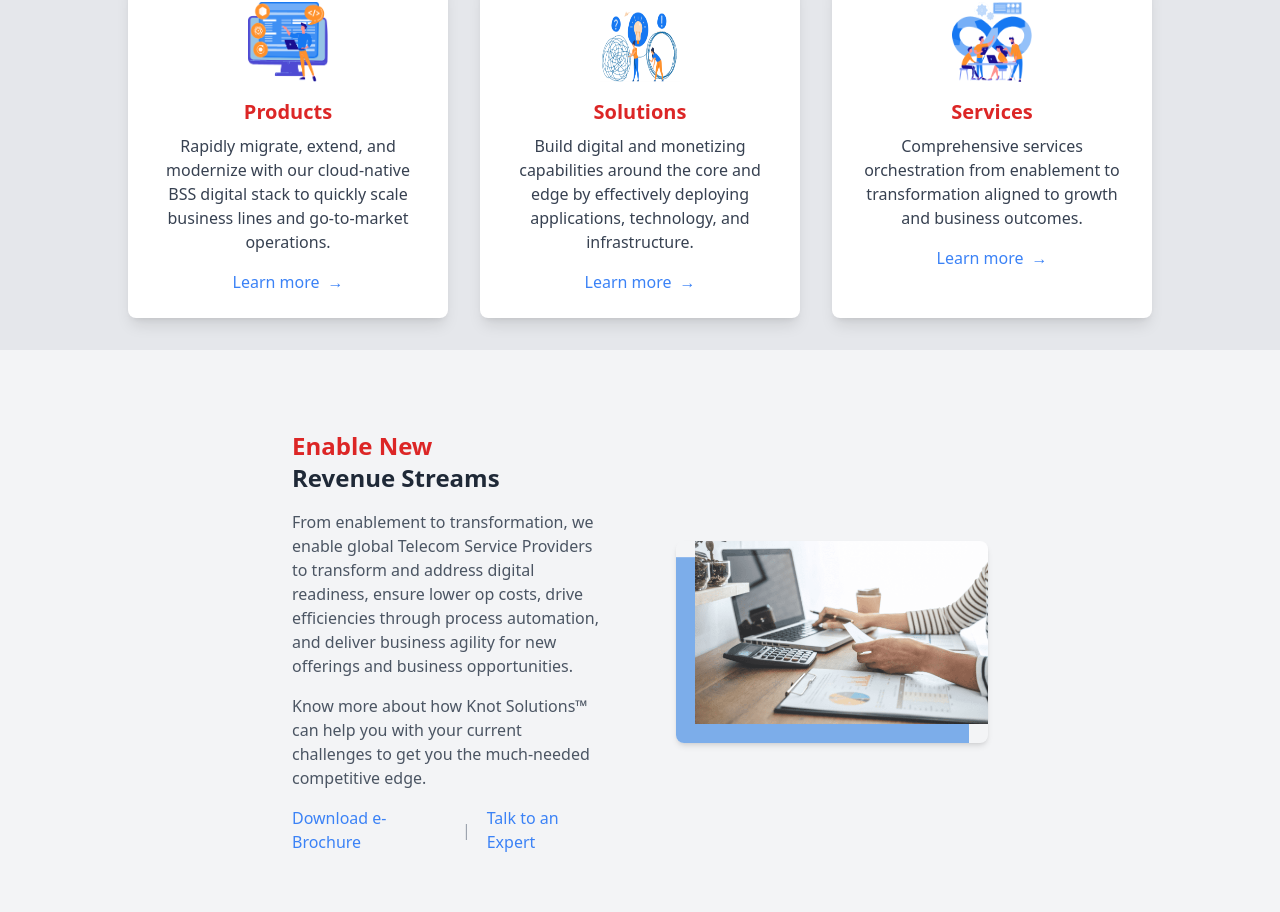
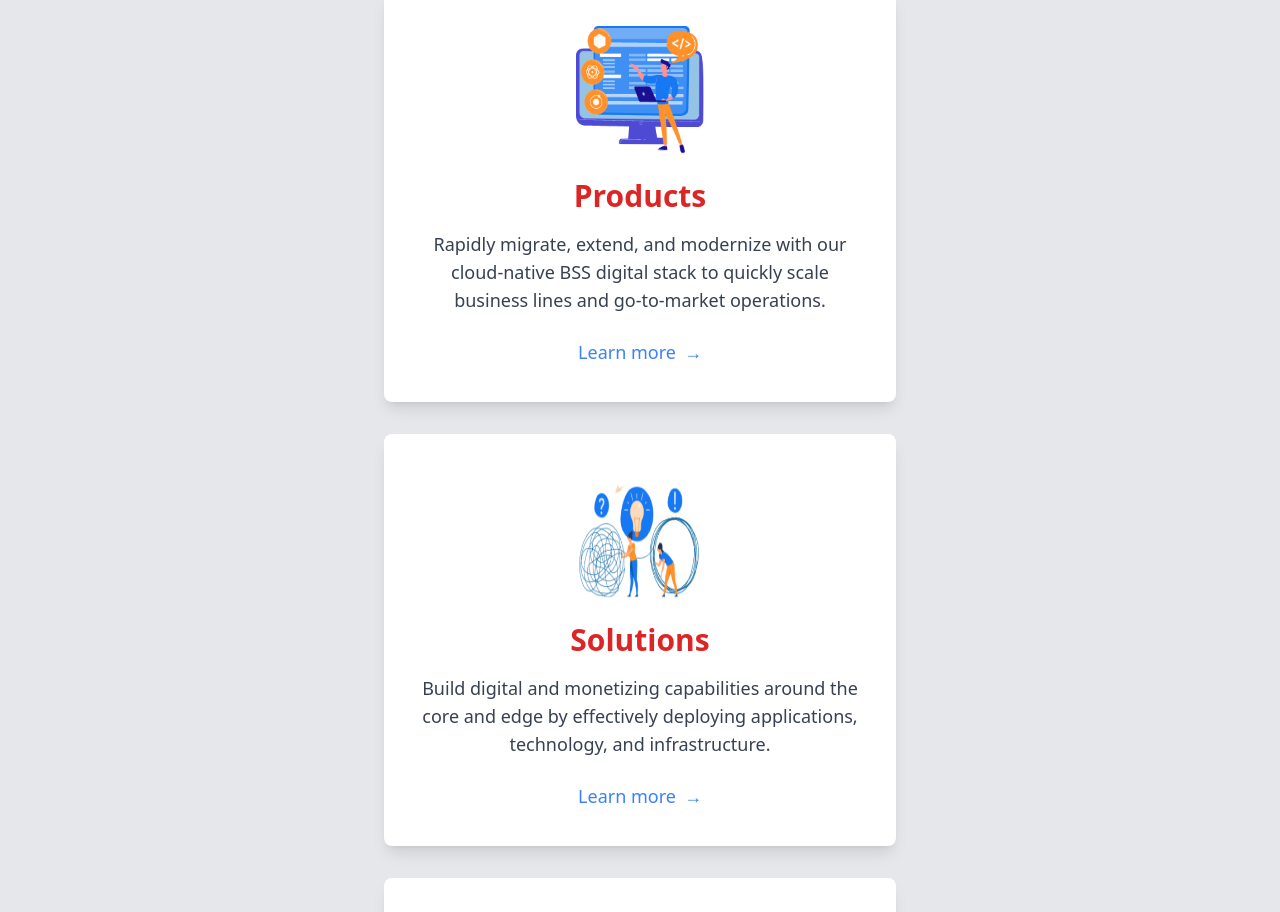
Before and after one commit to chakreshram11/knot-solutions-template-react, a React (Create React App) app: page / in a window 1280 px wide. Shown: the part 1880-2792 px from the top of the page. Built offline with nearby package versions, Linux system fonts and the light colour scheme.

Commit message:
paddind update

```diff
--- a/src/components/Cards.jsx
+++ b/src/components/Cards.jsx
@@ -3,19 +3,19 @@ import { Link } from "react-router-dom";
 
 const Card = ({ image, title, description, link }) => {
   return (
-    <div className="bg-white shadow-lg rounded-lg p-6 text-center max-w-xs">
-      <div className="flex justify-center mb-4">
-        <img src={image} alt={title} className="w-20 h-20" />
+    <div className="bg-white shadow-lg rounded-lg p-9 text-center max-w-md lg:max-w-lg">
+      <div className="flex justify-center mb-6">
+        <img src={image} alt={title} className="w-32 h-32" />
       </div>
-      <h3 className="text-xl font-bold text-red-600 mb-2">{title}</h3>
-      <p className="text-gray-700 mb-4">{description}</p>
+      <h3 className="text-3xl font-bold text-red-600 mb-4">{title}</h3>
+      <p className="text-lg text-gray-700 mb-6">{description}</p>
       <Link
         to={link}
-        className="text-blue-500 flex items-center justify-center space-x-2"
+        className="text-blue-500 flex items-center justify-center space-x-2 text-lg"
       >
         <span>Learn more</span>
         <span>&rarr;</span>
-    </Link>
+      </Link>
     </div>
   );
 };
--- a/src/components/Header.jsx
+++ b/src/components/Header.jsx
@@ -109,16 +109,6 @@ const Header = () => {
               </li>
             </ul>
           </nav>
-
-          {/* Contact Button for Larger Screens */}
-          <div className="hidden lg:block">
-            <Link
-              to="/contact-us"
-              className="bg-blue-600 text-white px-4 py-2 rounded hover:bg-blue-700"
-            >
-              Contact Us
-            </Link>
-          </div>
         </div>
       </div>
     </header>
--- a/src/screens/Home.jsx
+++ b/src/screens/Home.jsx
@@ -4,6 +4,7 @@ import Revenue from "../assets/Revenue-Streams-2-1.png";
 import ProductImage from "../assets/Products.png";
 import SolutionsImage from "../assets/Solutions.png";
 import ServicesImage from "../assets/Services.png";
+import { Link } from "react-router-dom";
 
 
 const stats = [
@@ -111,12 +112,12 @@ const Home = () => {
       </section>
 
       {/* Digital Readiness Section */}
-      <div className=" bg-gray-100">
-        <section className="flex flex-wrap justify-between items-center p-11 pl-64 pr-64">
+      <div className="bg-gray-100">
+  <section className="flex flex-wrap justify-between items-center p-6 lg:p-11 lg:pl-64 lg:pr-64">
     {/* Left Column - Video */}
     <div className="w-full lg:w-1/2 mb-8 lg:mb-0">
       <div className="animate-fadeInLeft" style={{ animationDelay: "1s" }}>
-              <div className="aspect-w-16 aspect-h-9 p-9">
+        <div className="aspect-w-16 aspect-h-9 p-6 lg:p-9">
           <iframe
             className="w-full h-96 rounded-lg shadow-md"
             src="https://www.youtube.com/embed/cxH3vQKWep8"
@@ -131,7 +132,7 @@ const Home = () => {
     {/* Right Column - Text Content */}
     <div className="w-full lg:w-1/2">
       <div className="animate-fadeInRight" style={{ animationDelay: "1s" }}>
-              <div className="space-y-4 p-9">
+        <div className="space-y-4 p-6 lg:p-9">
           <h4 className="text-2xl font-bold text-gray-800">
             Discover Digital Readiness for a Competitive Advantage
           </h4>
@@ -171,6 +172,7 @@ const Home = () => {
   </section>
 </div>
 
+
       <div className="bg-gray-200 text-center text-4xl p-4 sm:text-3xl md:text-4xl lg:text-5xl">
         <div className="animate-fadeUp font-sans">
         <span className="text-red-500">Industry offerings</span> aligned to address all your challenges
@@ -178,8 +180,8 @@ const Home = () => {
       </div>
 
       {/* cards  */}
-      <div className="bg-gray-200">
-      <div className="flex flex-wrap justify-center gap-8 p-8 animate-fadeUp font-sans">
+      <div className="bg-gray-200 ">
+      <div className="flex flex-wrap justify-center gap-8 p-8 lg:p-11 lg:pl-64 lg:pr-64 animate-fadeUp font-sans">
       {cards.map((card, index) => (
         <Card
           key={index}
@@ -192,46 +194,29 @@ const Home = () => {
     </div>
     </div>
 
-    <div className=" bg-gray-100">
-        <section className="flex flex-wrap justify-between items-center p-11 pl-64 pr-64">
+    <div className="bg-gray-100">
+      <section className="flex flex-wrap justify-between items-center p-6 lg:p-11 lg:pl-64 lg:pr-64">
         {/* Left Column - Video */}
         <div className="w-full lg:w-1/2 mb-8 lg:mb-0">
           <div className="animate-fadeInLeft" style={{ animationDelay: "1s" }}>
-              <div className="space-y-4 p-9">
+            <div className="space-y-4 px-6 md:px-9">
               <h4 className="text-2xl font-bold text-gray-800">
-                <span className="text-red-600">Enable New</span><br/>
+                <span className="text-red-600">Enable New</span><br />
                 Revenue Streams
               </h4>
               <p className="text-gray-600">
-                  From enablement to transformation, we enable global Telecom
-                  Service Providers to transform and address digital readiness,
-                  ensure lower op costs, drive efficiencies through process
-                  automation, and deliver business agility for new offerings and
-                  business opportunities.
+                Beyond Connectivity. Leverage emerging Telematics opportunities in a connected world.
               </p>
               <p className="text-gray-600">
-                  Know more about how Knot Solutions™ can help you with your
-                  current challenges to get you the much-needed competitive edge.
+                Leverage Decision Intelligence to leverage opportunities in Telematics 4.0! Ensure readiness of business-critical support systems that address a wider set of Vehicle-centric services catering to telematics, which include a user interface, network adaptability, interoperability along with bill integration and invoicing, service provisioning, device management, data analytics, and customer support.
               </p>
 
-                {/* Links Section */}
-                <div className="flex items-center space-x-4">
-                  <a
-                    href="https://knotsolutions.com/wp-content/uploads/2022/07/Business-Brochure_Changes-Updated.pdf"
-                    target="_blank"
-                    rel="noopener noreferrer"
-                    className="text-blue-500 hover:underline"
+              <Link
+                to="/contact-us"
+                className="inline-block bg-blue-500 text-white py-2 px-6 rounded-full hover:bg-blue-600 transition-colors"
               >
-                    Download e-Brochure
-                  </a>
-                  <span className="text-gray-400">|</span>
-                  <a
-                    href="https://knotsolutions.com/contact-us/"
-                    className="text-blue-500 hover:underline"
-                  >
-                    Talk to an Expert
-                  </a>
-                </div>
+                Talk to Expert
+              </Link>
             </div>
           </div>
         </div>
@@ -239,7 +224,7 @@ const Home = () => {
         {/* Right Column - Text Content */}
         <div className="w-full lg:w-1/2">
           <div className="animate-fadeInRight" style={{ animationDelay: "1s" }}>
-              <div className="aspect-w-16 aspect-h-9 p-6 md:p-9">
+            <div className="aspect-w-16 aspect-h-9 px-6 md:px-9">
               <img
                 className="w-full h-auto rounded-lg shadow-md object-cover"
                 src={Revenue}
```
Lines whose indentation alone changed are shown as unchanged.
